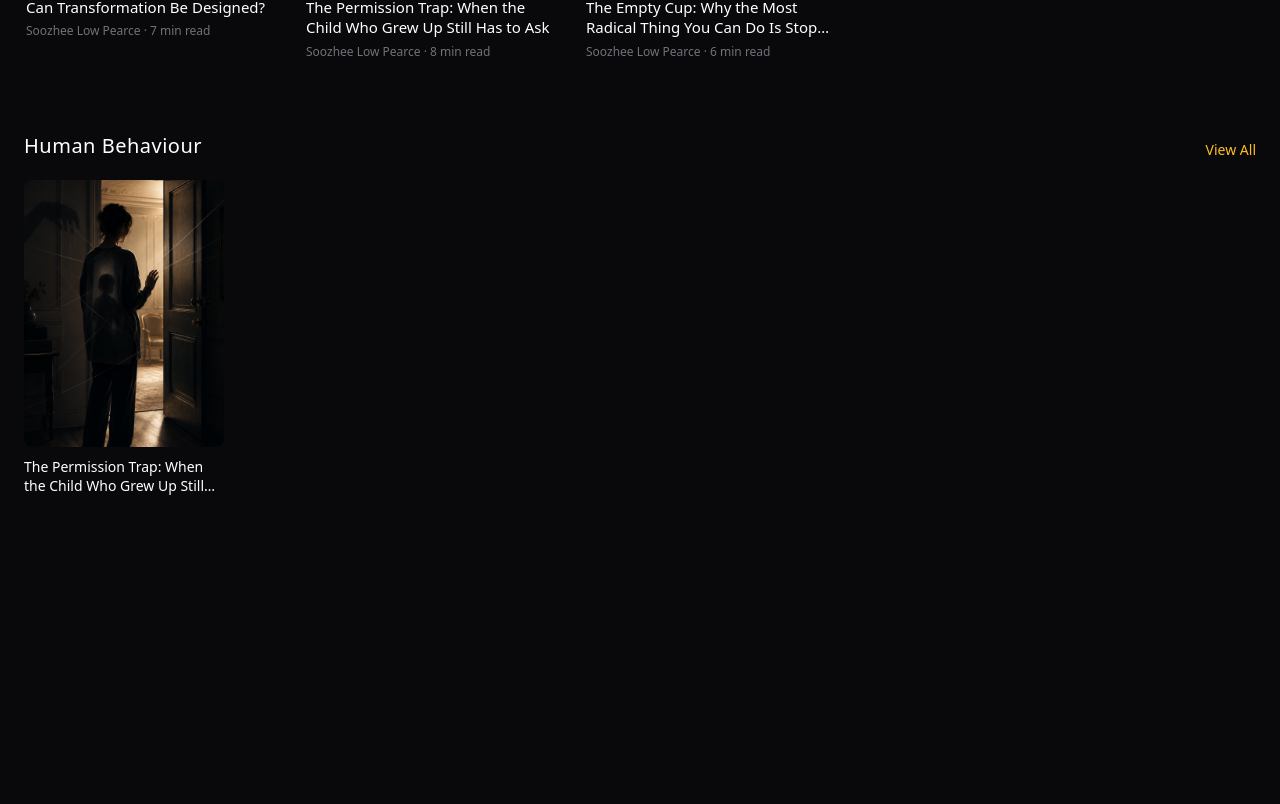
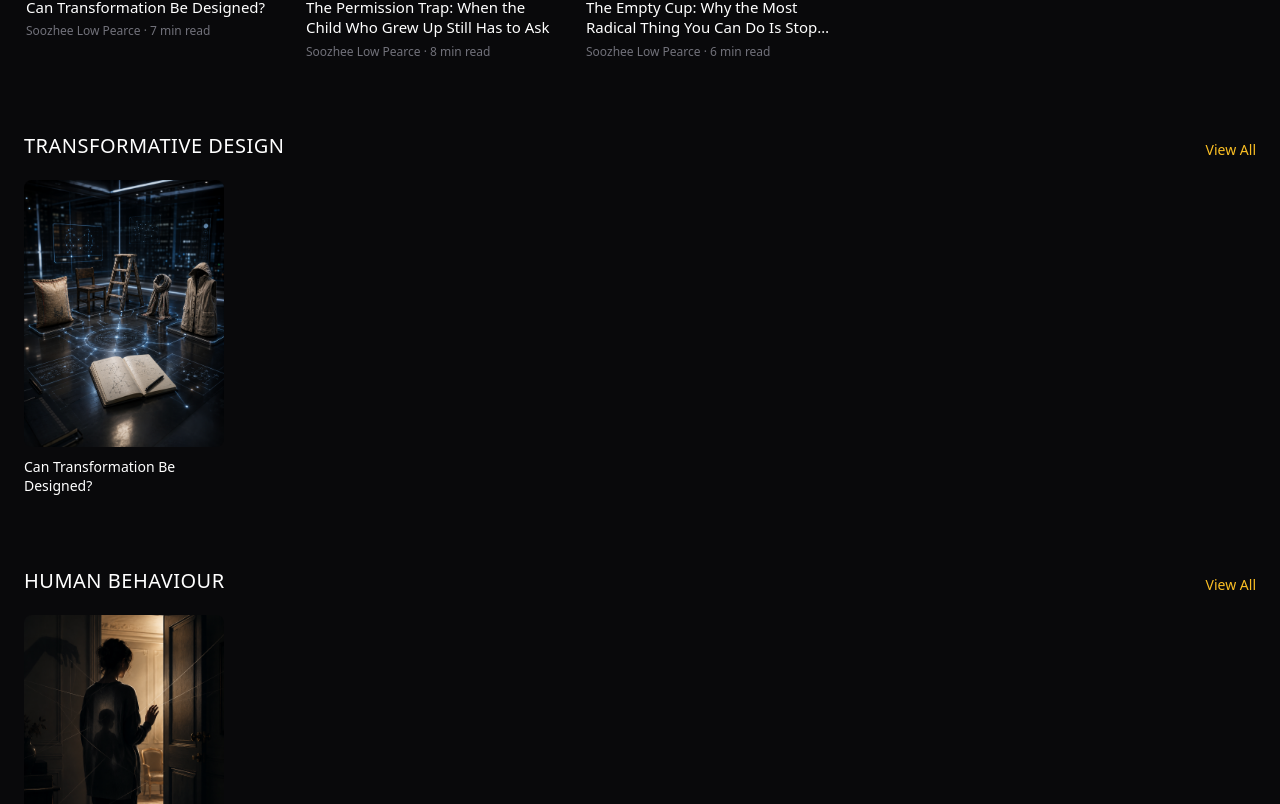
Before and after one commit to Caelverum/caelverum-archives, a Next.js app: page / in a window 1280 px wide. Shown: the part 1176-1980 px from the top of the page. Before the commit the page ends 1759 px from the top, so only its background shows below. Built offline with nearby package versions, Linux system fonts and the light colour scheme.

Commit message:
Add Categories under Latest Articles

```diff
--- a/app/page.tsx
+++ b/app/page.tsx
@@ -36,6 +36,11 @@ export default function Home() {
 
     loadArticles();
   }, []);
+
+  // Get unique categories in the order they first appear
+  const categories = Array.from(
+    new Set(articles.map((a) => a.category).filter(Boolean))
+  );
 
   return (
     <div className="min-h-screen bg-zinc-950 text-white">
@@ -128,17 +133,20 @@ export default function Home() {
         </div>
       </section>
 
-      {/* HUMAN BEHAVIOUR ROW */}
-      <section className="pb-20">
+      {/* DYNAMIC CATEGORY ROWS */}
+      {categories.map((category) => {
+        const categoryArticles = articles.filter((a) => a.category === category);
+        if (categoryArticles.length === 0) return null;
+
+        return (
+          <section key={category} className="pb-16">
             <div className="max-w-7xl mx-auto px-6">
               <div className="flex items-end justify-between mb-5">
-            <h2 className="text-xl font-light tracking-wide">Human Behaviour</h2>
+                <h2 className="text-xl font-light tracking-wide">{category}</h2>
                 <a href="#" className="text-sm text-amber-400 hover:underline">View All</a>
               </div>
               <div className="flex gap-5 overflow-x-auto pb-2 scrollbar-hide">
-            {articles
-              .filter((a) => a.category === "HUMAN BEHAVIOUR")
-              .map((article) => (
+                {categoryArticles.map((article) => (
                   <Link
                     key={article.slug}
                     href={`/articles/${article.slug}`}
@@ -159,6 +167,8 @@ export default function Home() {
               </div>
             </div>
           </section>
+        );
+      })}
     </div>
   );
 }
```
Lines whose indentation alone changed are shown as unchanged.
